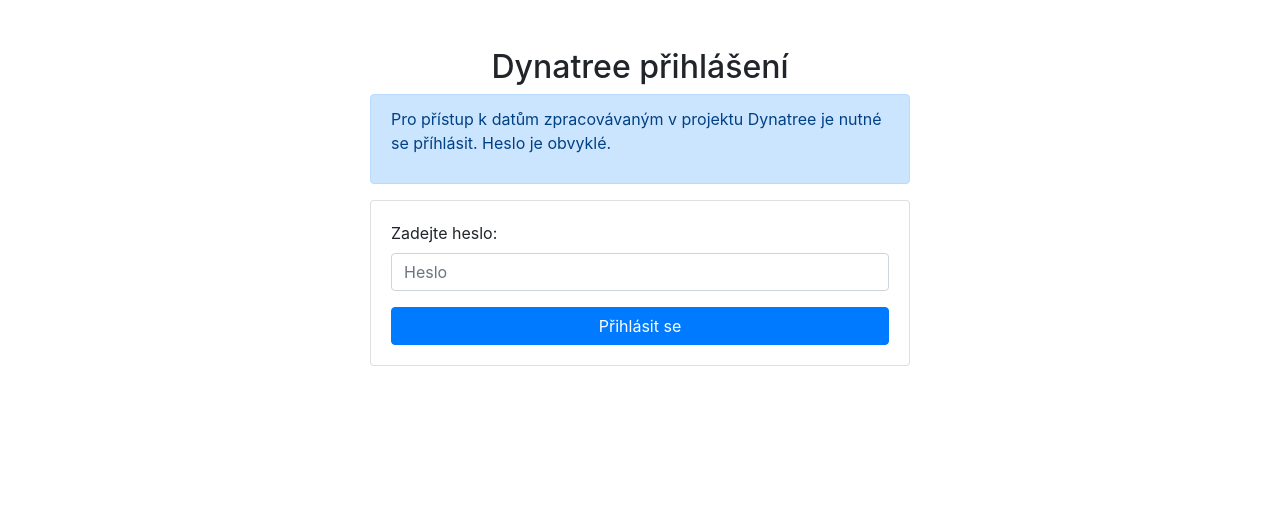
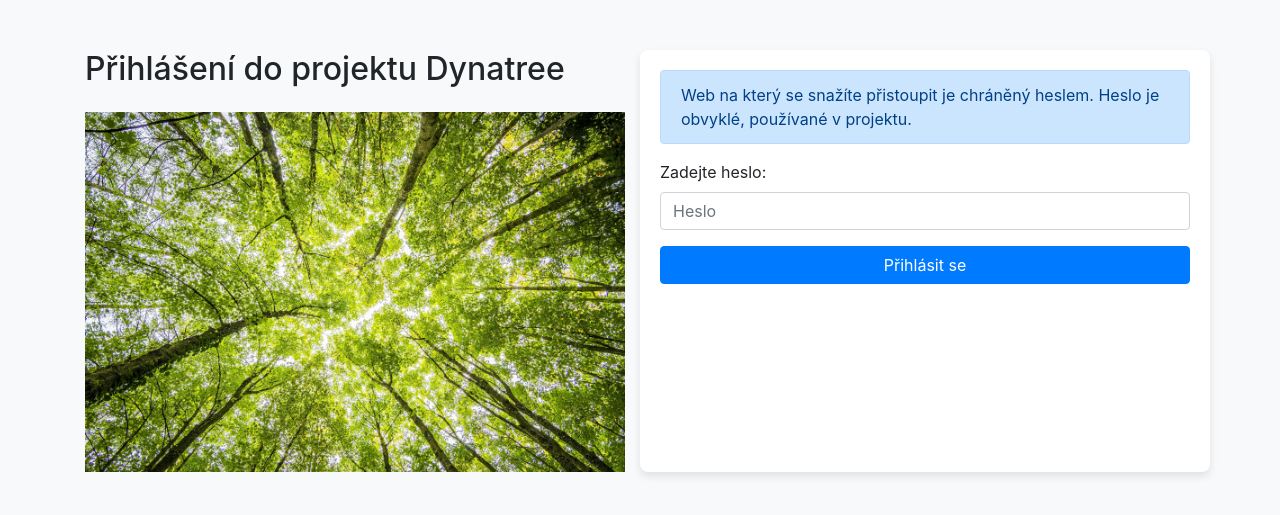
Before and after one commit to arborist-mendelu/dynatree, a Flask app: page /login in a window 1280 px wide. Shown: the top 515 px of the page. Run offline with Flask 3, Linux system fonts and the light colour scheme; some libraries are stand-ins or nearby versions.

Commit message:
prihlasovaci stranka

```diff
--- a/templates/login.html
+++ b/templates/login.html
@@ -6,17 +6,40 @@
     <title>Přihlášení</title>
     <!-- Bootstrap CSS -->
     <link href="https://stackpath.bootstrapcdn.com/bootstrap/4.5.2/css/bootstrap.min.css" rel="stylesheet">
+    <style>
+        body {
+            background-color: #f8f9fa;
+        }
+        .container {
+            margin-top: 50px;
+        }
+        .form-section {
+            padding: 20px;
+            background-color: #fff;
+            border-radius: 8px;
+            box-shadow: 0px 4px 8px rgba(0, 0, 0, 0.1);
+        }
+        .description-section img {
+            max-width: 100%;
+            height: auto;
+        }
+    </style>
 </head>
 <body>
-    <div class="container">
-        <div class="row justify-content-center">
-            <div class="col-md-6">
-              <h2 class="text-center mt-5">Dynatree přihlášení</h2>
-	      <div class="alert alert-primary" role="alert">
-		<p>Pro přístup k datům zpracovávaným v projektu Dynatree je nutné se příhlásit. Heslo je obvyklé.</p>
-		</div>
-                <div class="card mt-3">
-                    <div class="card-body">
+
+
+<div class="container">
+    <div class="row">
+        <!-- Left Column: Description and Image -->
+        <div class="col-md-6 description-section">
+            <h2 class="mb-4">Přihlášení do projektu Dynatree</h2>
+            <img src="../static/trees.jpg" alt="Obrázek Dynatree" class="d-none d-lg-block">
+        </div>
+
+        <!-- Right Column: Login Form -->
+        <div class="col-md-6 form-section">
+                  <div class="alert alert-primary" role="alert">
+		    Web na který se snažíte přistoupit je chráněný heslem. Heslo je obvyklé, používané v projektu.</div>
                         {% if error %}
                             <div class="alert alert-danger" role="alert">
                                 {{ error }}
@@ -29,11 +52,11 @@
                             </div>
                             <button type="submit" class="btn btn-primary btn-block">Přihlásit se</button>
                         </form>
-                    </div>
-                </div>
-            </div>
         </div>
     </div>
+</div>
+
+
     <!-- Bootstrap JS and dependencies -->
     <script src="https://code.jquery.com/jquery-3.5.1.slim.min.js"></script>
     <script src="https://cdn.jsdelivr.net/npm/@popperjs/core@2.9.3/dist/umd/popper.min.js"></script>
```
Also changed, not shown: static/trees.jpg (added).
